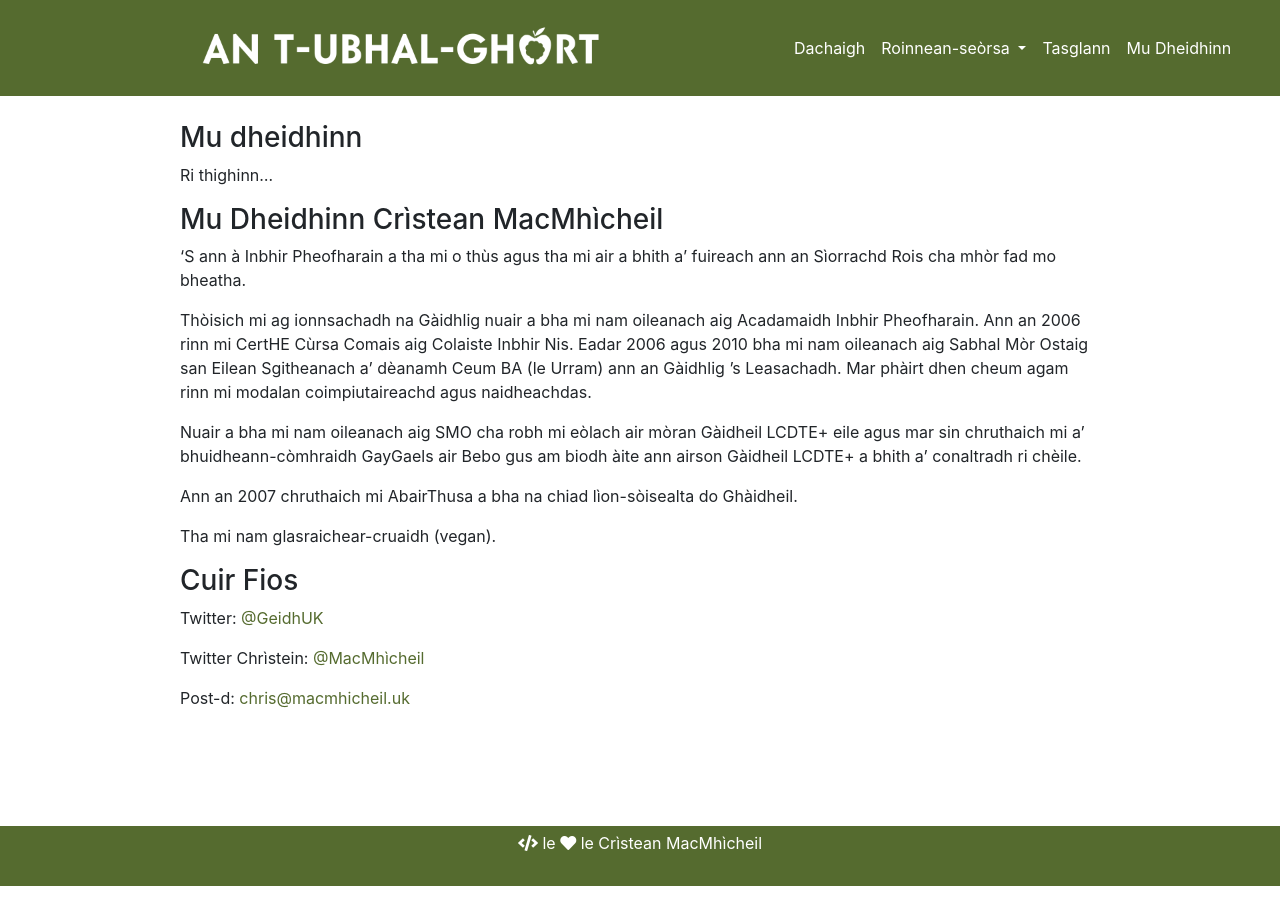
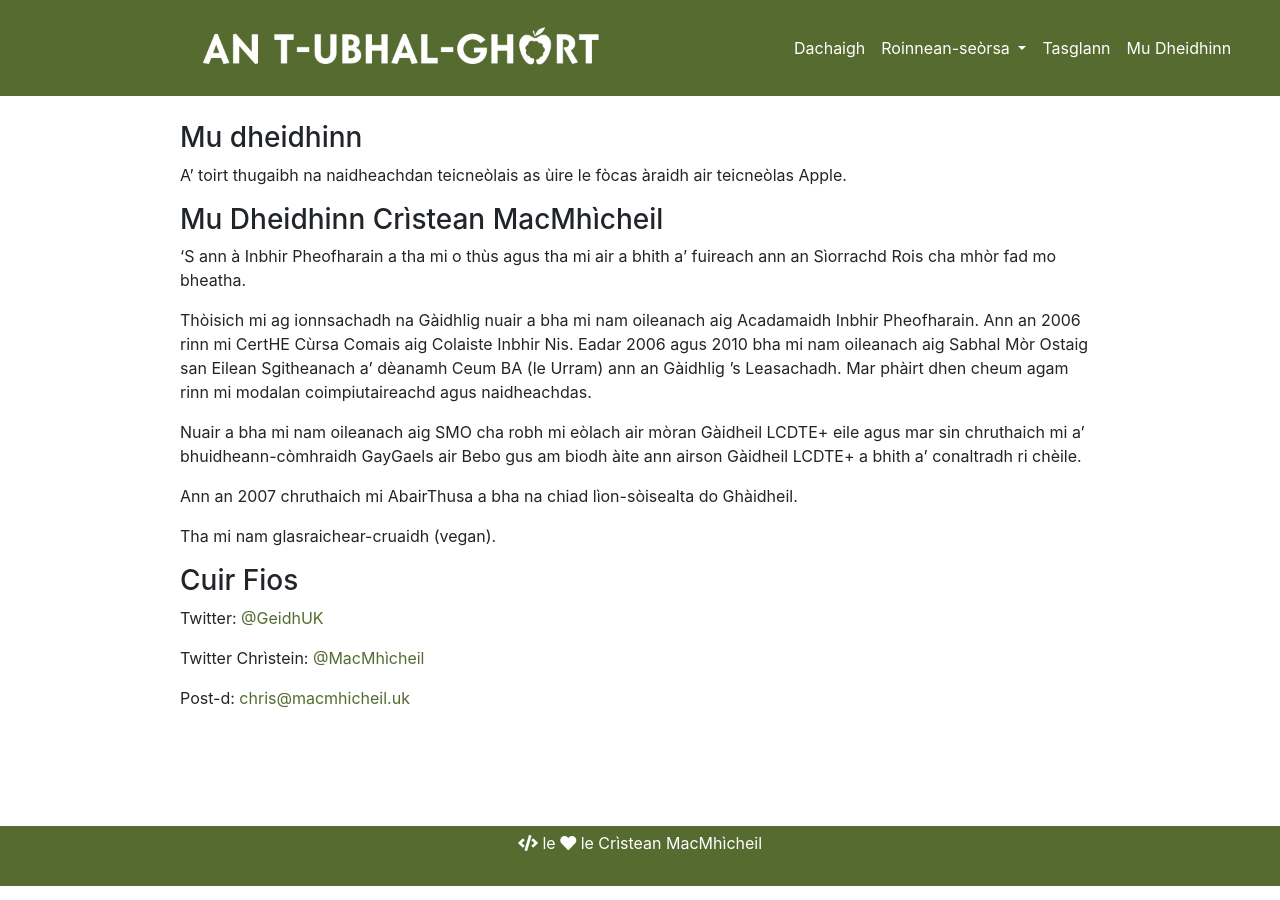
Before and after one commit to MacMhicheil/atug, a Jekyll site: the page built from mu-dheidhinn.md, in a window 1280 px wide. Built offline with Jekyll 4.4.1, drawn with Linux system fonts in a browser that asks for light colours; nearby versions of some CDN libraries.

Commit message:
Update mu-dheidhinn.md

```diff
--- a/mu-dheidhinn.md
+++ b/mu-dheidhinn.md
@@ -4,7 +4,7 @@ title: Mu dheidhinn
 permalink: /mu-dheidhinn/
 ---
 
-Ri thighinn…
+A' toirt thugaibh na naidheachdan teicneòlais as ùire le fòcas àraidh air teicneòlas Apple.
 
 ### Mu Dheidhinn Crìstean MacMhìcheil
 
```
